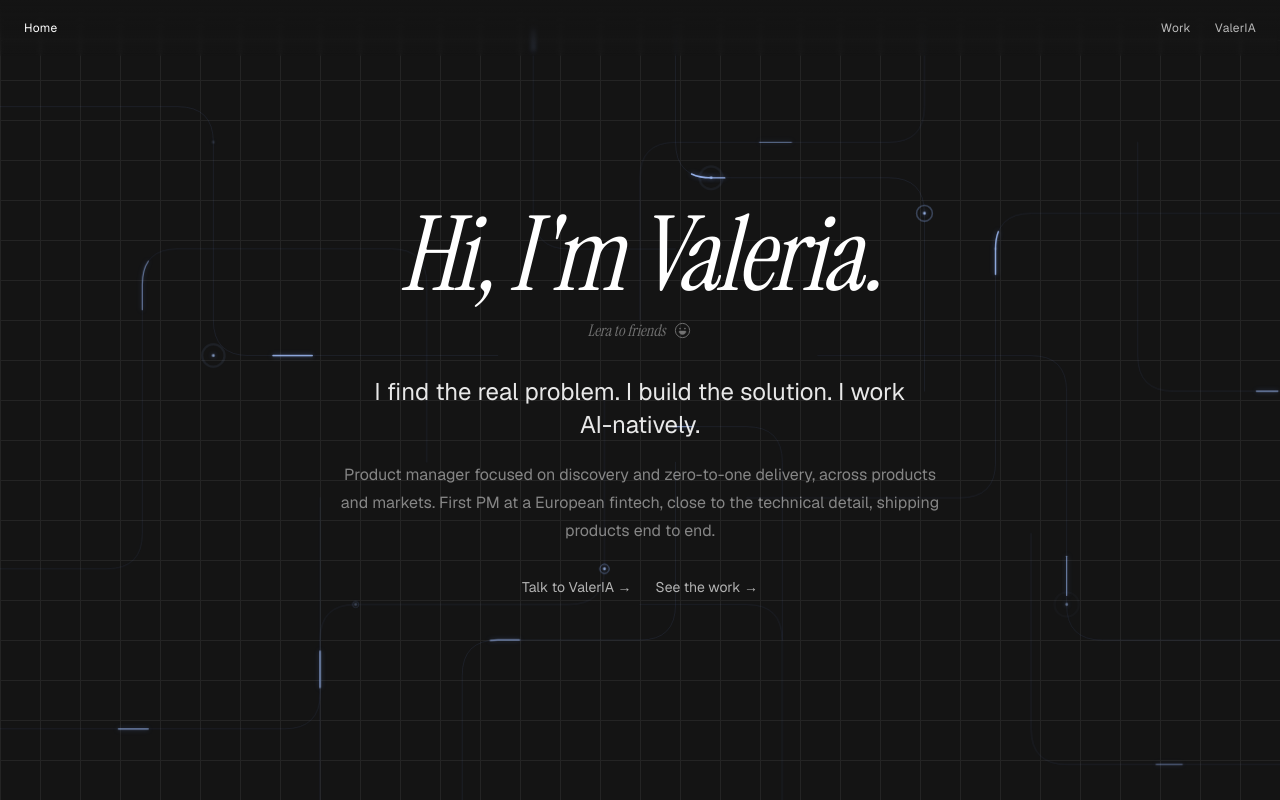
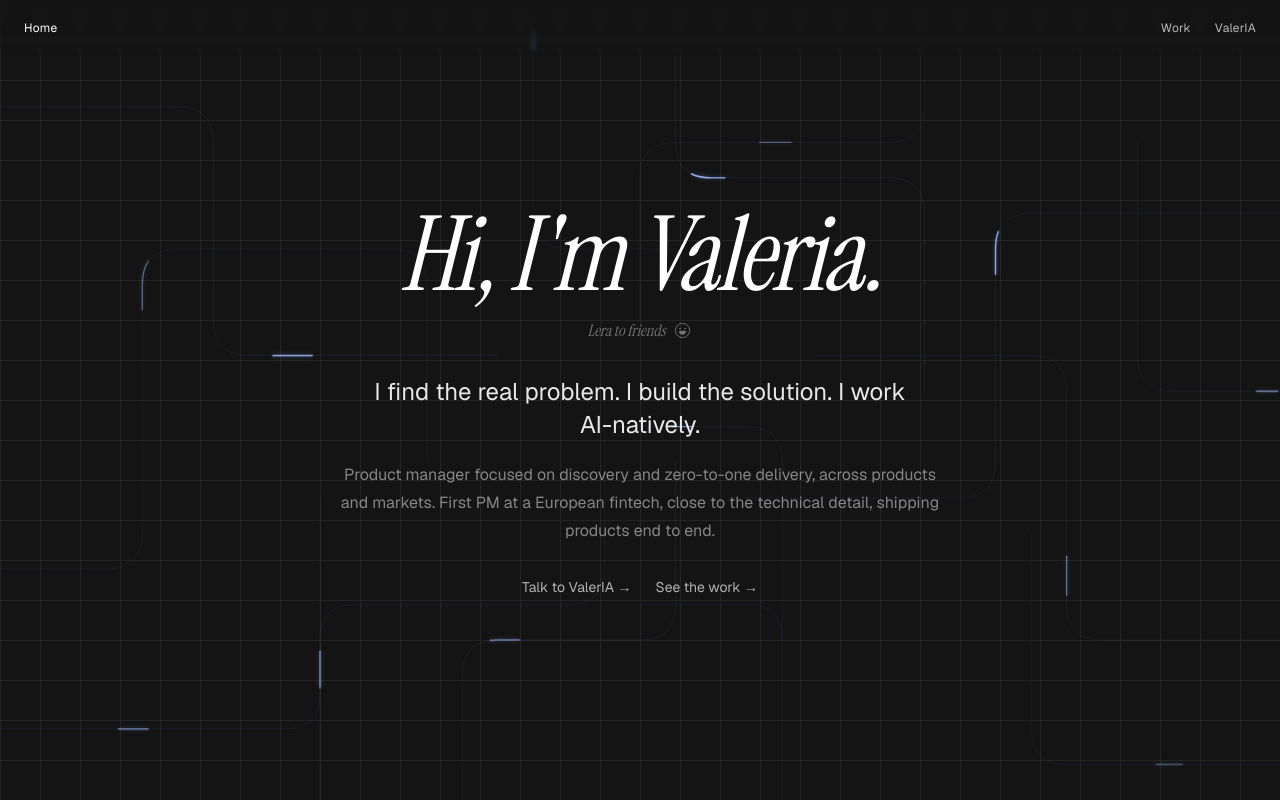
Before and after one commit to valgreco/portfolio-, a Next.js app: page / in a window 1280 px wide. Shown: the top 800 px of the page. Built offline with nearby package versions, Linux system fonts and the light colour scheme.

Commit message:
Grid flow: remove node pulses, keep the flowing light lines

```diff
--- a/components/GridFlow.tsx
+++ b/components/GridFlow.tsx
@@ -27,18 +27,6 @@ const PATHS: Flow[] = [
   { d: "M1040 -40 V120 Q1040 160 1000 160 H760 Q720 160 720 200 V360", dur: 12, delay: 0.5, op: 0.5, w: 1.2 },
 ];
 
-// Nodes that pulse / ping at grid intersections, like a circuit lighting up.
-const NODES: { cx: number; cy: number; delay: number; dur: number }[] = [
-  { cx: 240, cy: 160, delay: 0, dur: 7 },
-  { cx: 240, cy: 400, delay: 2.5, dur: 9 },
-  { cx: 1120, cy: 280, delay: 1, dur: 8 },
-  { cx: 1040, cy: 240, delay: 4, dur: 10 },
-  { cx: 800, cy: 200, delay: 3, dur: 7.5 },
-  { cx: 680, cy: 640, delay: 5.5, dur: 9 },
-  { cx: 1200, cy: 680, delay: 2, dur: 8.5 },
-  { cx: 400, cy: 680, delay: 6, dur: 10 },
-];
-
 export default function GridFlow() {
   return (
     <div
@@ -65,34 +53,6 @@ export default function GridFlow() {
             />
           </g>
         ))}
-        {/* pulsing / pinging nodes */}
-        {NODES.map((n, i) => (
-          <g key={`n${i}`} style={{ transformBox: "fill-box", transformOrigin: "center" }}>
-            <circle
-              cx={n.cx}
-              cy={n.cy}
-              r={5}
-              fill="none"
-              stroke="rgba(150,185,255,0.8)"
-              strokeWidth="1"
-              style={{
-                transformBox: "fill-box",
-                transformOrigin: "center",
-                animation: `grid-ping ${n.dur}s ease-out ${n.delay}s infinite`,
-              }}
-            />
-            <circle
-              cx={n.cx}
-              cy={n.cy}
-              r={1.6}
-              fill="rgba(170,200,255,0.95)"
-              style={{
-                filter: "drop-shadow(0 0 3px rgba(120,160,255,0.7))",
-                animation: `grid-node ${n.dur}s ease-in-out ${n.delay}s infinite`,
-              }}
-            />
-          </g>
-        ))}
       </svg>
     </div>
   );
```
